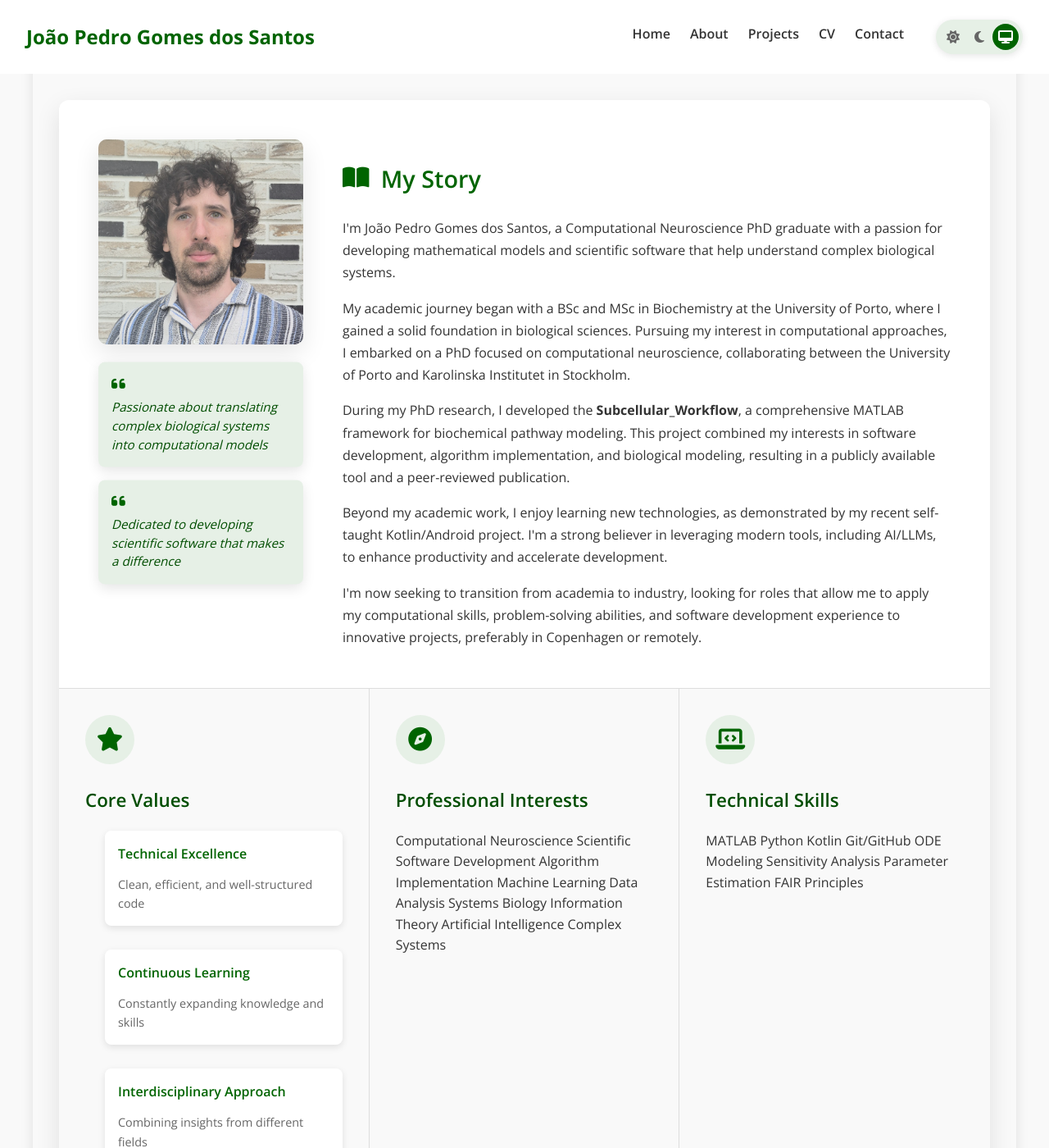
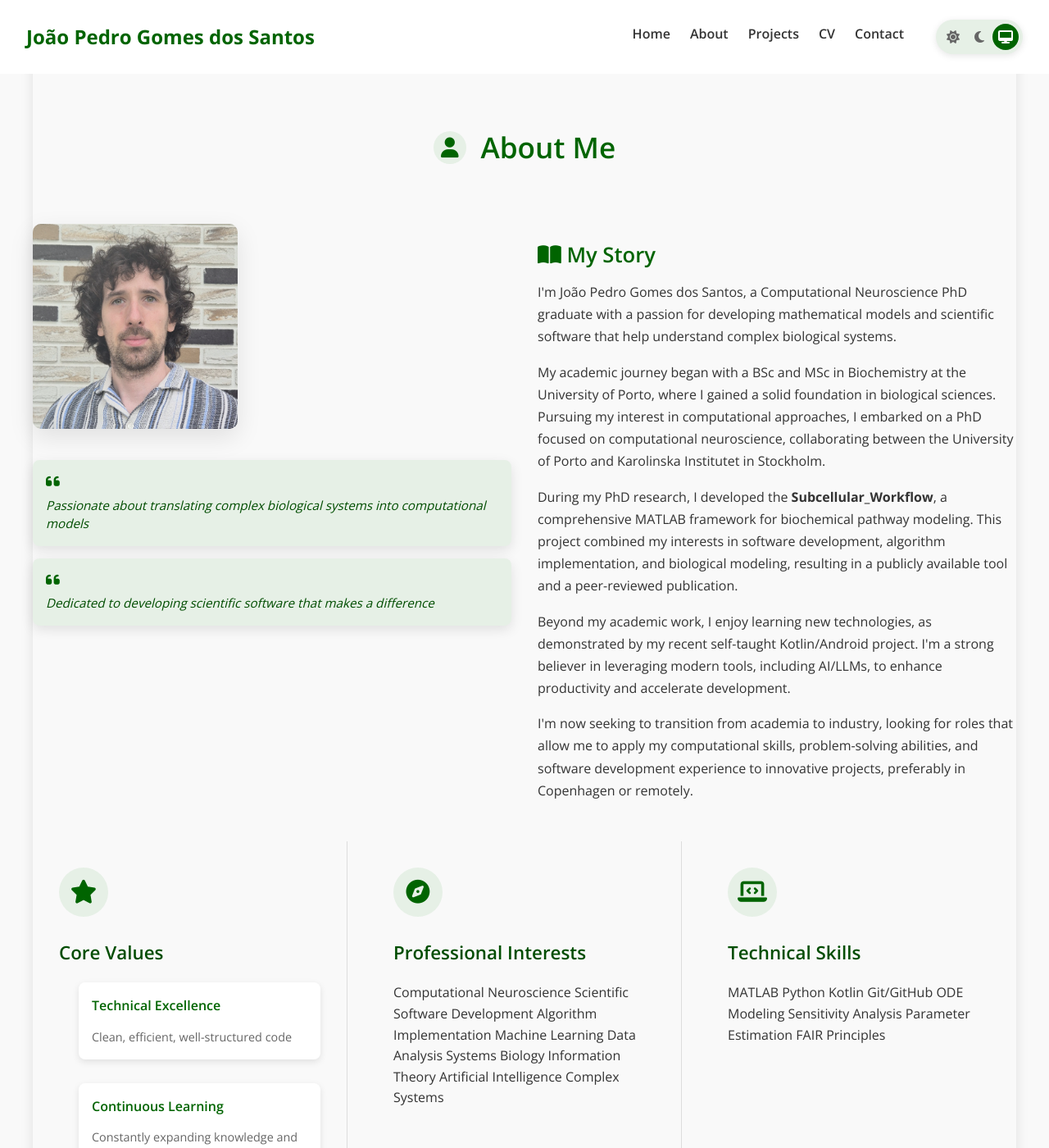
Before and after one commit to jpgsantos/jpgsantos.github.io, a Jekyll site: the page built from about.md, in a window 1280 px wide and 1400 px high. Shown: the whole window at 82% size. Built offline with Jekyll 4.4.1, drawn with Linux system fonts in a browser that asks for light colours; some of the changed text lies outside the part shown.

Commit message:
try to improve about.md

```diff
--- a/about.md
+++ b/about.md
@@ -4,113 +4,103 @@ title: About
 ---
 
 <section class="bio-section">
-  <div class="bio-content">
-    <div class="bio-main">
-      <div class="bio-avatar">
-        <div class="bio-avatar-image"></div>
-        <div class="avatar-quotes">
-          <div class="avatar-quote">
-            <i class="fas fa-quote-left"></i>
-            <span>Passionate about translating complex biological systems into computational models</span>
-          </div>
-          <div class="avatar-quote">
-            <i class="fas fa-quote-left"></i>
-            <span>Dedicated to developing scientific software that makes a difference</span>
-          </div>
+  <h2 class="section-heading">
+    <span class="heading-icon"><i class="fas fa-user"></i></span>
+    About Me
+  </h2>
+  <div class="bio-content-grid">
+    <div class="bio-avatar">
+      <div class="bio-avatar-image" style="background-image: url('{{ "/assets/images/Profile.jpg" | relative_url }}');"></div>
+      <div class="avatar-quotes">
+        <div class="avatar-quote">
+          <i class="fas fa-quote-left"></i>
+          <span>Passionate about translating complex biological systems into computational models</span>
+        </div>
+        <div class="avatar-quote">
+          <i class="fas fa-quote-left"></i>
+          <span>Dedicated to developing scientific software that makes a difference</span>
         </div>
       </div>
+    </div>
+    <div class="bio-text">
+      <h3><i class="fas fa-book-open"></i> My Story</h3>
+      <p>I'm João Pedro Gomes dos Santos, a Computational Neuroscience PhD graduate with a passion for developing mathematical models and scientific software that help understand complex biological systems.</p>
+      <p>My academic journey began with a BSc and MSc in Biochemistry at the University of Porto, where I gained a solid foundation in biological sciences. Pursuing my interest in computational approaches, I embarked on a PhD focused on computational neuroscience, collaborating between the University of Porto and Karolinska Institutet in Stockholm.</p>
+      <p>During my PhD research, I developed the <strong>Subcellular_Workflow</strong>, a comprehensive MATLAB framework for biochemical pathway modeling. This project combined my interests in software development, algorithm implementation, and biological modeling, resulting in a publicly available tool and a peer-reviewed publication.</p>
+      <p>Beyond my academic work, I enjoy learning new technologies, as demonstrated by my recent self-taught Kotlin/Android project. I'm a strong believer in leveraging modern tools, including AI/LLMs, to enhance productivity and accelerate development.</p>
+      <p>I'm now seeking to transition from academia to industry, looking for roles that allow me to apply my computational skills, problem-solving abilities, and software development experience to innovative projects, preferably in Copenhagen or remotely.</p>
+    </div>
+  </div>
 
-      <div class="bio-text">
-        <h2><i class="fas fa-book-open"></i> My Story</h2>
+  <div class="bio-highlights-grid">
+    <div class="highlight-card">
+      <div class="highlight-icon"><i class="fas fa-star"></i></div>
+      <h3>Core Values</h3>
+      <ul class="core-values-list">
+        <li class="core-value-item">
+          <div class="core-value-name">Technical Excellence</div>
+          <div class="core-value-desc">Clean, efficient, well‑structured code</div>
+        </li>
+        <li class="core-value-item">
+          <div class="core-value-name">Continuous Learning</div>
+          <div class="core-value-desc">Constantly expanding knowledge and skills</div>
+        </li>
+        <li class="core-value-item">
+          <div class="core-value-name">Interdisciplinary Approach</div>
+          <div class="core-value-desc">Combining insights from different fields</div>
+        </li>
+        <li class="core-value-item">
+          <div class="core-value-name">Open Collaboration</div>
+          <div class="core-value-desc">Sharing knowledge and working together</div>
+        </li>
+        <li class="core-value-item">
+          <div class="core-value-name">User-Centered Design</div>
+          <div class="core-value-desc">Creating accessible and usable tools</div>
+        </li>
+      </ul>
+    </div>
 
-        <p>I'm João Pedro Gomes dos Santos, a Computational Neuroscience PhD graduate with a passion for developing mathematical models and scientific software that help understand complex biological systems.</p>
-
-        <p>My academic journey began with a BSc and MSc in Biochemistry at the University of Porto, where I gained a solid foundation in biological sciences. Pursuing my interest in computational approaches, I embarked on a PhD focused on computational neuroscience, collaborating between the University of Porto and Karolinska Institutet in Stockholm.</p>
-
-        <p>During my PhD research, I developed the <strong>Subcellular_Workflow</strong>, a comprehensive MATLAB framework for biochemical pathway modeling. This project combined my interests in software development, algorithm implementation, and biological modeling, resulting in a publicly available tool and a peer-reviewed publication.</p>
-
-        <p>Beyond my academic work, I enjoy learning new technologies, as demonstrated by my recent self-taught Kotlin/Android project. I'm a strong believer in leveraging modern tools, including AI/LLMs, to enhance productivity and accelerate development.</p>
-
-        <p>I'm now seeking to transition from academia to industry, looking for roles that allow me to apply my computational skills, problem-solving abilities, and software development experience to innovative projects, preferably in Copenhagen or remotely.</p>
+    <div class="highlight-card">
+      <div class="highlight-icon"><i class="fas fa-compass"></i></div>
+      <h3>Professional Interests</h3>
+      <div class="skills-container">
+        <span class="skill-tag">Computational Neuroscience</span>
+        <span class="skill-tag">Scientific Software Development</span>
+        <span class="skill-tag">Algorithm Implementation</span>
+        <span class="skill-tag">Machine Learning</span>
+        <span class="skill-tag">Data Analysis</span>
+        <span class="skill-tag">Systems Biology</span>
+        <span class="skill-tag">Information Theory</span>
+        <span class="skill-tag">Artificial Intelligence</span>
+        <span class="skill-tag">Complex Systems</span>
       </div>
     </div>
 
-    <div class="bio-highlights">
-      <div class="highlight-card">
-        <div class="highlight-icon">
-          <i class="fas fa-star"></i>
-        </div>
-        <h3>Core Values</h3>
-        <ul class="core-values-list">
-          <li class="core-value-item">
-            <div class="core-value-name">Technical Excellence</div>
-            <div class="core-value-desc">Clean, efficient, and well-structured code</div>
-          </li>
-          <li class="core-value-item">
-            <div class="core-value-name">Continuous Learning</div>
-            <div class="core-value-desc">Constantly expanding knowledge and skills</div>
-          </li>
-          <li class="core-value-item">
-            <div class="core-value-name">Interdisciplinary Approach</div>
-            <div class="core-value-desc">Combining insights from different fields</div>
-          </li>
-          <li class="core-value-item">
-            <div class="core-value-name">Open Collaboration</div>
-            <div class="core-value-desc">Sharing knowledge and working together</div>
-          </li>
-          <li class="core-value-item">
-            <div class="core-value-name">User-Centered Design</div>
-            <div class="core-value-desc">Creating accessible and usable tools</div>
-          </li>
-        </ul>
-      </div>
-
-      <div class="highlight-card">
-        <div class="highlight-icon">
-          <i class="fas fa-compass"></i>
-        </div>
-        <h3>Professional Interests</h3>
-        <div class="skills-container">
-          <span class="skill-tag">Computational Neuroscience</span>
-          <span class="skill-tag">Scientific Software Development</span>
-          <span class="skill-tag">Algorithm Implementation</span>
-          <span class="skill-tag">Machine Learning</span>
-          <span class="skill-tag">Data Analysis</span>
-          <span class="skill-tag">Systems Biology</span>
-          <span class="skill-tag">Information Theory</span>
-          <span class="skill-tag">Artificial Intelligence</span>
-          <span class="skill-tag">Complex Systems</span>
-        </div>
-      </div>
-
-      <div class="highlight-card">
-        <div class="highlight-icon">
-          <i class="fas fa-laptop-code"></i>
-        </div>
-        <h3>Technical Skills</h3>
-        <div class="skills-container">
-          <span class="skill-tag">MATLAB</span>
-          <span class="skill-tag">Python</span>
-          <span class="skill-tag">Kotlin</span>
-          <span class="skill-tag">Git/GitHub</span>
-          <span class="skill-tag">ODE Modeling</span>
-          <span class="skill-tag">Sensitivity Analysis</span>
-          <span class="skill-tag">Parameter Estimation</span>
-          <span class="skill-tag">FAIR Principles</span>
-        </div>
+    <div class="highlight-card">
+      <div class="highlight-icon"><i class="fas fa-laptop-code"></i></div>
+      <h3>Technical Skills</h3>
+      <div class="skills-container">
+        <span class="skill-tag">MATLAB</span>
+        <span class="skill-tag">Python</span>
+        <span class="skill-tag">Kotlin</span>
+        <span class="skill-tag">Git/GitHub</span>
+        <span class="skill-tag">ODE Modeling</span>
+        <span class="skill-tag">Sensitivity Analysis</span>
+        <span class="skill-tag">Parameter Estimation</span>
+        <span class="skill-tag">FAIR Principles</span>
       </div>
     </div>
   </div>
 </section>
 
 <section class="career-goals-section">
-  <h2 class="section-heading"><span class="heading-icon"><i class="fas fa-bullseye"></i></span> What I'm Looking For</h2>
-
+  <h2 class="section-heading">
+    <span class="heading-icon"><i class="fas fa-bullseye"></i></span>
+    What I’m Looking For
+  </h2>
   <div class="career-goals-grid">
     <div class="career-goal-card">
-      <div class="career-goal-icon">
-        <i class="fas fa-briefcase"></i>
-      </div>
+      <div class="career-goal-icon"><i class="fas fa-briefcase"></i></div>
       <h3>Target Roles</h3>
       <ul class="career-goal-list">
         <li>
@@ -137,9 +127,7 @@ title: About
     </div>
 
     <div class="career-goal-card">
-      <div class="career-goal-icon">
-        <i class="fas fa-tasks"></i>
-      </div>
+      <div class="career-goal-icon"><i class="fas fa-tasks"></i></div>
       <h3>Preferred Tasks</h3>
       <ul class="career-goal-list">
         <li>
@@ -166,9 +154,7 @@ title: About
     </div>
 
     <div class="career-goal-card">
-      <div class="career-goal-icon">
-        <i class="fas fa-building"></i>
-      </div>
+      <div class="career-goal-icon"><i class="fas fa-building"></i></div>
       <h3>Ideal Environment</h3>
       <ul class="career-goal-list">
         <li>
@@ -195,6 +181,80 @@ title: About
     </div>
   </div>
 </section>
+
+<style>
+/* ———————————————————————————————— */
+/* About & Bio */
+.bio-section {
+  padding: var(--content-padding) 0;
+}
+.bio-content-grid {
+  display: grid;
+  grid-template-columns: repeat(auto-fit, minmax(280px, 1fr));
+  gap: 2rem;
+  align-items: start;
+}
+.bio-avatar-image {
+  width: 100%;
+  aspect-ratio: 1;
+  background-size: cover;
+  background-position: center top;
+  border-radius: var(--border-radius);
+  box-shadow: 0 10px 30px var(--shadow);
+}
+.avatar-quotes {
+  margin-top: 1rem;
+  display: grid;
+  gap: 1rem;
+}
+.bio-text h3 {
+  font-size: 1.6em;
+  margin-bottom: 1rem;
+}
+.bio-highlights-grid {
+  display: grid;
+  grid-template-columns: repeat(auto-fit, minmax(300px, 1fr));
+  gap: 1.5rem;
+  margin-top: 3rem;
+}
+
+/* Core‑value cards */
+.core-values-list {
+  display: grid;
+  grid-template-columns: repeat(auto-fit, minmax(200px, 1fr));
+  gap: 1rem;
+}
+.core-value-item {
+  padding: 1rem;
+  background: var(--white);
+  border-radius: var(--border-radius);
+  box-shadow: 0 3px 8px var(--shadow);
+}
+
+/* ———————————————————————————————— */
+/* Career Goals */
+.career-goals-section {
+  padding: var(--content-padding) 0;
+}
+.career-goals-grid {
+  display: grid;
+  grid-template-columns: repeat(auto-fit, minmax(280px, 1fr));
+  gap: 2rem;
+}
+.career-goal-card {
+  border-top: 4px solid var(--accent);
+  padding: 1.5rem;
+  background: var(--white);
+  border-radius: var(--border-radius);
+  box-shadow: 0 10px 30px var(--shadow);
+  transition: transform var(--transition), box-shadow var(--transition);
+}
+.career-goal-card:hover {
+  transform: translateY(-5px);
+  box-shadow: 0 15px 40px var(--shadow-strong);
+}
+</style>
+
 
 <section class="education-timeline-section">
   <h2 class="section-heading"><span class="heading-icon"><i class="fas fa-route"></i></span> My Journey</h2>
```
Also changed, not shown: cv.md (+1 -0 lines).
